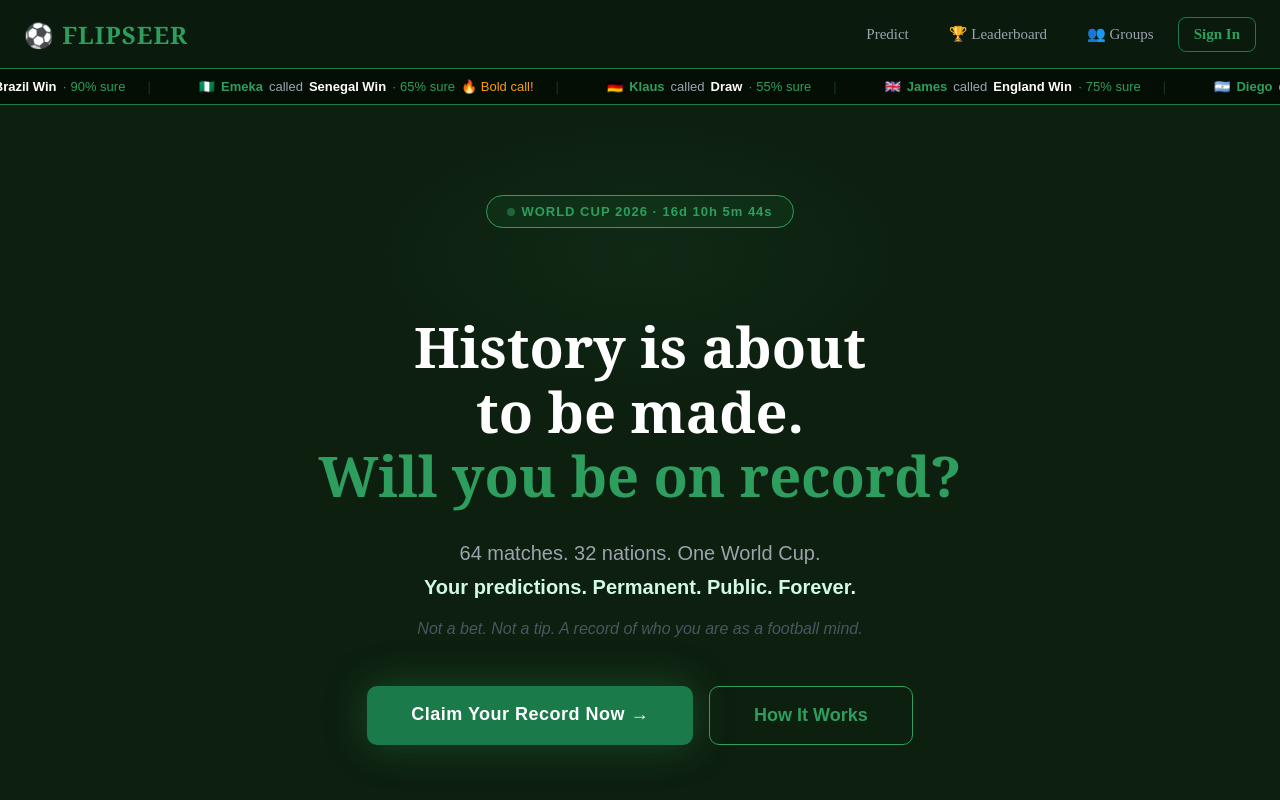
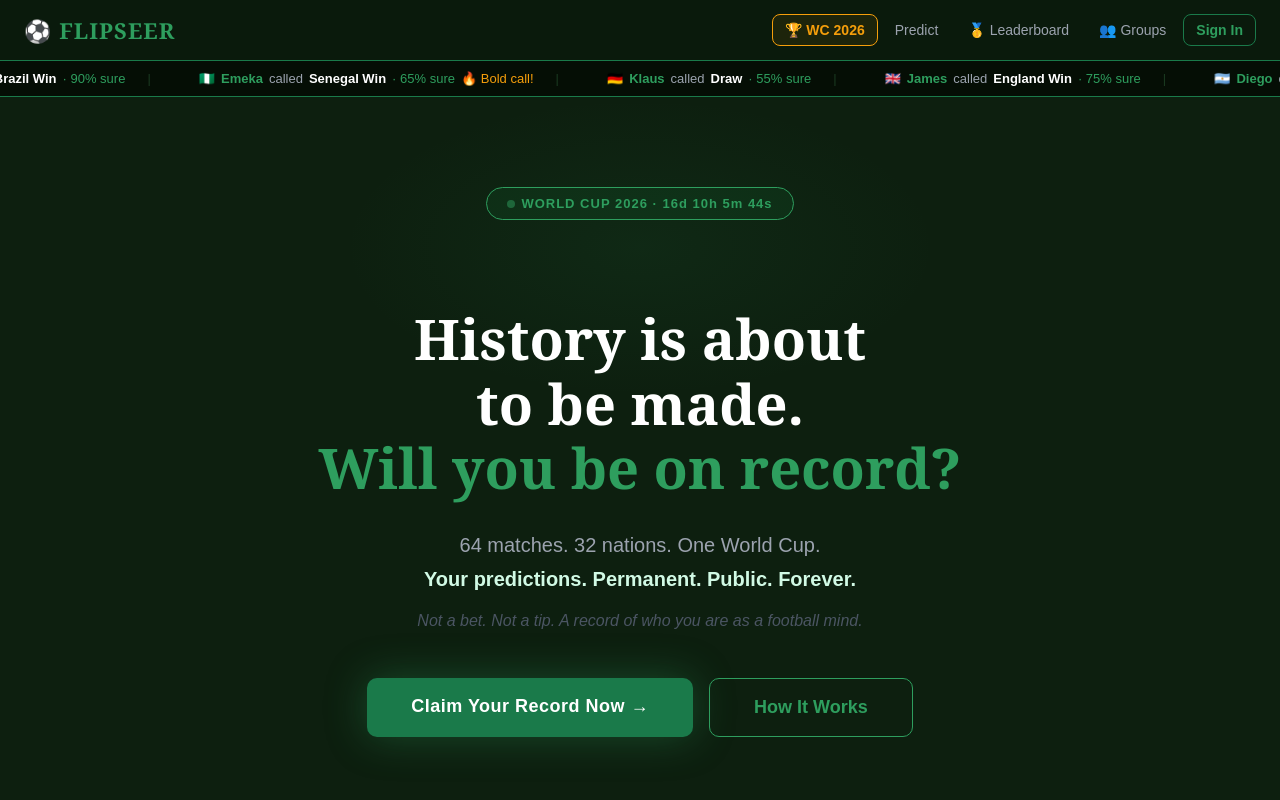
Before and after one commit to flipseer/flipseer, a Next.js app: page / in a window 1280 px wide. Shown: the top 800 px of the page. Built offline with nearby package versions, Linux system fonts and the light colour scheme; no server answers; the database is empty.

Commit message:
Update Navbar.tsx

```diff
--- a/components/Navbar.tsx
+++ b/components/Navbar.tsx
@@ -6,22 +6,21 @@ const supabase = createClient();
 
 export default function Navbar() {
   const [user, setUser] = useState<any>(null);
+  const [menuOpen, setMenuOpen] = useState(false);
 
   useEffect(() => {
     supabase.auth.getSession().then(({ data: { session } }) => {
       setUser(session?.user ?? null);
     });
-
     const { data: { subscription } } = supabase.auth.onAuthStateChange((_event, session) => {
       setUser(session?.user ?? null);
     });
-
     return () => subscription.unsubscribe();
   }, []);
 
   return (
     <nav style={{
-      padding: '16px 24px',
+      padding: '14px 24px',
       display: 'flex',
       justifyContent: 'space-between',
       alignItems: 'center',
@@ -30,22 +29,43 @@ export default function Navbar() {
       position: 'sticky',
       top: 0,
       zIndex: 100,
+      fontFamily: 'Arial, sans-serif',
     }}>
+
       {/* LOGO */}
-      <a href="/" style={{ fontSize: '24px', fontWeight: 'bold', color: '#2E9E5E', fontFamily: 'Georgia, serif', textDecoration: 'none', letterSpacing: '1px' }}>
+      <a href="/" style={{ fontSize: '22px', fontWeight: 'bold', color: '#2E9E5E', fontFamily: 'Georgia, serif', textDecoration: 'none', letterSpacing: '1px', flexShrink: 0 }}>
         ⚽ FLIPSEER
       </a>
-      {/* LINKS */}
-      <div style={{ display: 'flex', gap: '8px', alignItems: 'center', flexWrap: 'wrap' }}>
+
+      {/* DESKTOP LINKS */}
+      <div style={{ display: 'flex', gap: '4px', alignItems: 'center', flexWrap: 'wrap' }}>
+
+        {/* ✅ World Cup 2026 — highlighted link */}
+        <a href="/world-cup-2026" style={{
+          color: '#F59E0B',
+          textDecoration: 'none',
+          fontSize: '14px',
+          padding: '7px 12px',
+          borderRadius: '8px',
+          border: '1px solid #F59E0B',
+          fontWeight: 'bold',
+          backgroundColor: 'rgba(245,158,11,0.08)',
+          whiteSpace: 'nowrap',
+        }}>
+          🏆 WC 2026
+        </a>
+
         <a href="/predict" style={linkStyle}>Predict</a>
-        <a href="/leaderboard" style={linkStyle}>🏆 Leaderboard</a>
+        <a href="/leaderboard" style={linkStyle}>🥇 Leaderboard</a>
         <a href="/groups" style={linkStyle}>👥 Groups</a>
+
         {user ? (
           <a href="/profile" style={activeStyle}>My Profile</a>
         ) : (
           <a href="/auth" style={activeStyle}>Sign In</a>
         )}
       </div>
+
     </nav>
   );
 }
@@ -53,19 +73,20 @@ export default function Navbar() {
 const linkStyle: React.CSSProperties = {
   color: '#9CA3AF',
   textDecoration: 'none',
-  fontSize: '15px',
-  padding: '8px 15px',
+  fontSize: '14px',
+  padding: '7px 12px',
   borderRadius: '8px',
   border: '1px solid transparent',
-  transition: 'all 0.2s',
+  whiteSpace: 'nowrap',
 };
 
 const activeStyle: React.CSSProperties = {
   color: '#2E9E5E',
   textDecoration: 'none',
-  fontSize: '15px',
-  padding: '8px 15px',
+  fontSize: '14px',
+  padding: '7px 12px',
   borderRadius: '8px',
   border: '1px solid #1A7A4A',
   fontWeight: 'bold',
+  whiteSpace: 'nowrap',
 };
```
